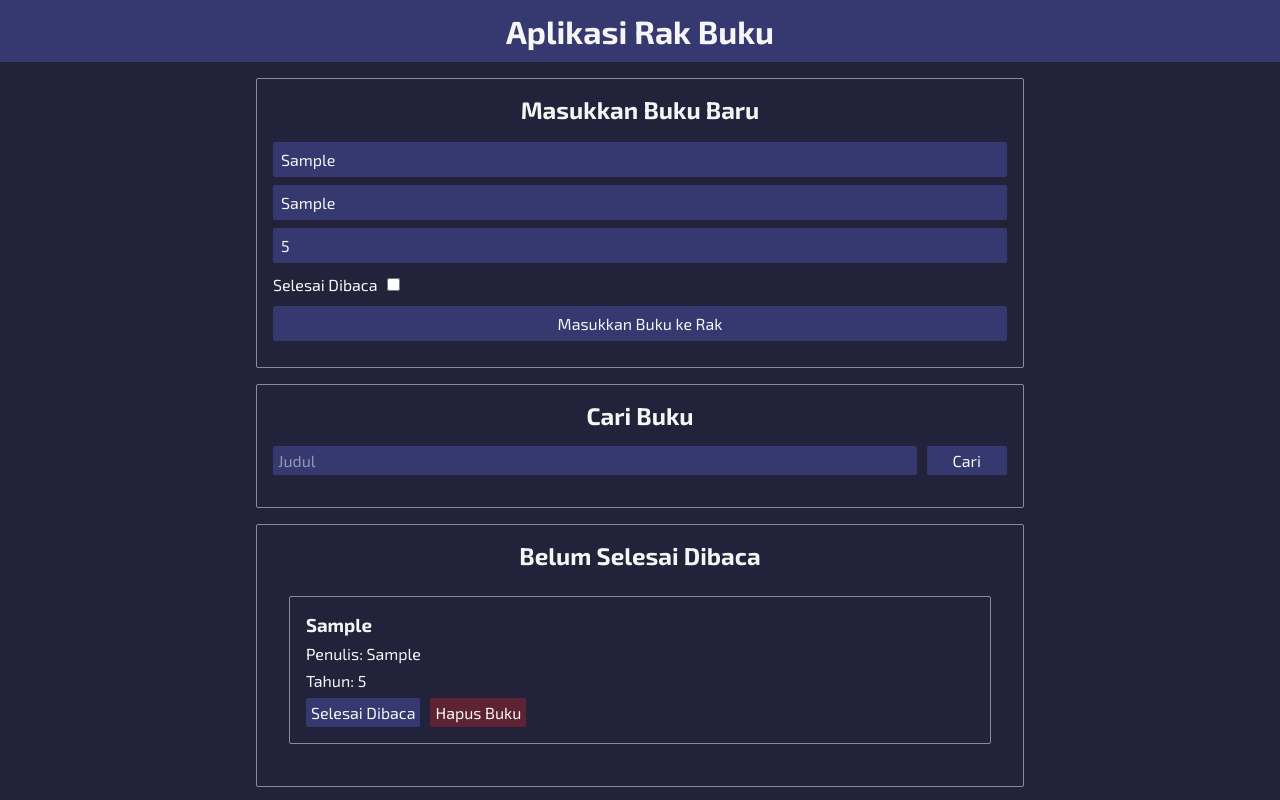
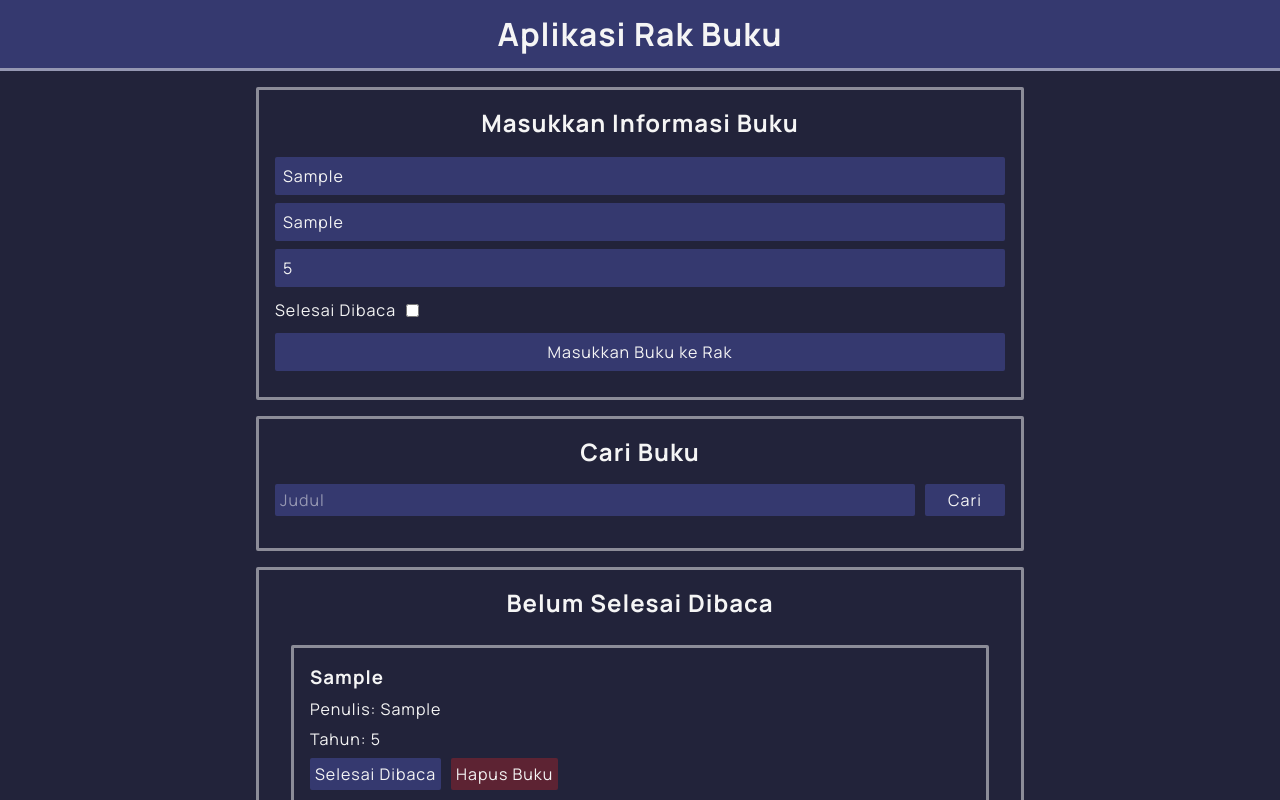
Before and after one commit to iqbalev/bookshelf-app, a plain HTML site: page index.html in a window 1280 px wide. Both pictures are taken after typing "Sample", "Sample", "5" into the empty fields and a click on the button "Masukkan Buku ke Rak". Shown: the top 800 px of the page. Drawn offline with Linux system fonts and the light colour scheme.

Commit message:
seventh commit

```diff
--- a/index.html
+++ b/index.html
@@ -11,7 +11,7 @@
     <link rel="preconnect" href="https://fonts.googleapis.com" />
     <link rel="preconnect" href="https://fonts.gstatic.com" crossorigin />
     <link
-      href="https://fonts.googleapis.com/css2?family=Exo+2:ital,wght@0,100..900;1,100..900&display=swap"
+      href="https://fonts.googleapis.com/css2?family=Manrope:wght@200..800&display=swap"
       rel="stylesheet"
     />
     <link rel="stylesheet" href="style.css" />
@@ -22,7 +22,7 @@
     </header>
     <main>
       <section class="input_section">
-        <h2>Masukkan Buku Baru</h2>
+        <h2>Masukkan Informasi Buku</h2>
         <form id="inputBook" autocomplete="off">
           <div class="input">
             <input
--- a/script.js
+++ b/script.js
@@ -109,7 +109,9 @@ function createBookshelf(bookshelfObject) {
     removeButton.classList.add("red");
     removeButton.textContent = "Hapus Buku";
     removeButton.addEventListener("click", function () {
-      removeBook(id);
+      if (confirm("Apakah Anda yakin ingin menghapus buku ini dari rak?")) {
+        removeBook(id);
+      }
     });
 
     actionContainer.append(unfinishedButton, removeButton);
@@ -127,7 +129,9 @@ function createBookshelf(bookshelfObject) {
     removeButton.classList.add("red");
     removeButton.textContent = "Hapus Buku";
     removeButton.addEventListener("click", function () {
-      removeBook(id);
+      if (confirm("Apakah Anda yakin ingin menghapus buku ini dari rak?")) {
+        removeBook(id);
+      }
     });
 
     actionContainer.append(finishedButton, removeButton);
--- a/style.css
+++ b/style.css
@@ -15,7 +15,8 @@ body {
 body,
 input,
 button {
-  font-family: "Exo 2", sans-serif;
+  font-family: "Manrope", sans-serif;
+  letter-spacing: 1px;
 }
 
 input,
@@ -29,6 +30,7 @@ button {
   align-items: center;
   justify-content: center;
   background-color: rgba(100, 109, 237, 0.295);
+  border-bottom: 3px solid rgba(245, 245, 245, 0.5);
   color: whitesmoke;
 }
 
@@ -49,7 +51,7 @@ input {
   display: flex;
   flex-direction: column;
   padding: 16px;
-  border: 1px solid rgba(245, 245, 245, 0.5);
+  border: 3px solid rgba(245, 245, 245, 0.5);
   border-radius: 2px;
 }
 
@@ -103,7 +105,7 @@ input {
   flex-direction: column;
   align-items: center;
   padding: 16px;
-  border: 1px solid rgba(245, 245, 245, 0.5);
+  border: 3px solid rgba(245, 245, 245, 0.5);
   border-radius: 2px;
 }
 
@@ -137,7 +139,7 @@ input {
   display: flex;
   flex-direction: column;
   margin: 16px 0 0 0;
-  border: 1px solid rgba(245, 245, 245, 0.5);
+  border: 3px solid rgba(245, 245, 245, 0.5);
   border-radius: 2px;
   padding: 16px;
 }
@@ -155,7 +157,7 @@ input {
 
 .book_shelf > .book_list > .book_item {
   padding: 8px 16px 16px 16px;
-  border: 1px solid rgba(245, 245, 245, 0.5);
+  border: 3px solid rgba(245, 245, 245, 0.5);
   margin: 10px 0;
 }
 
```
